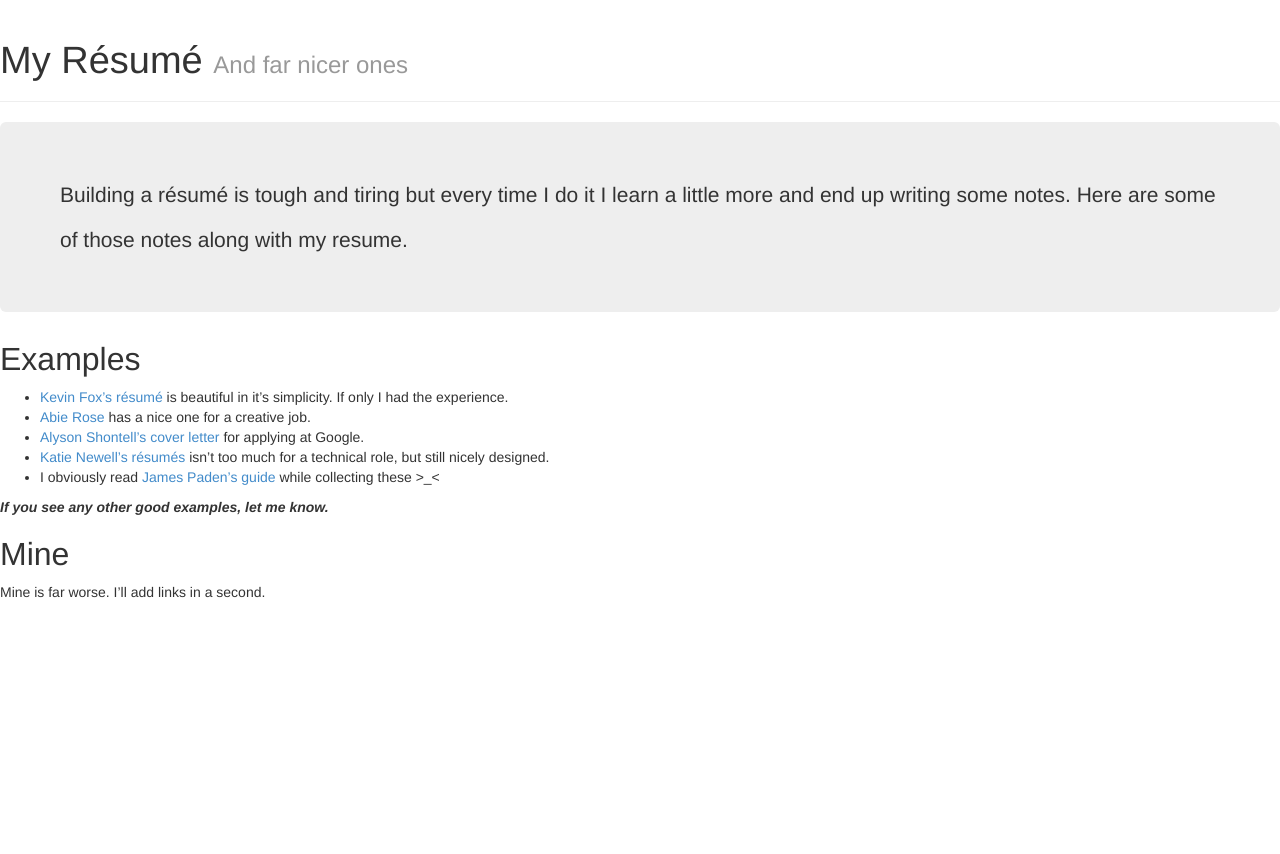
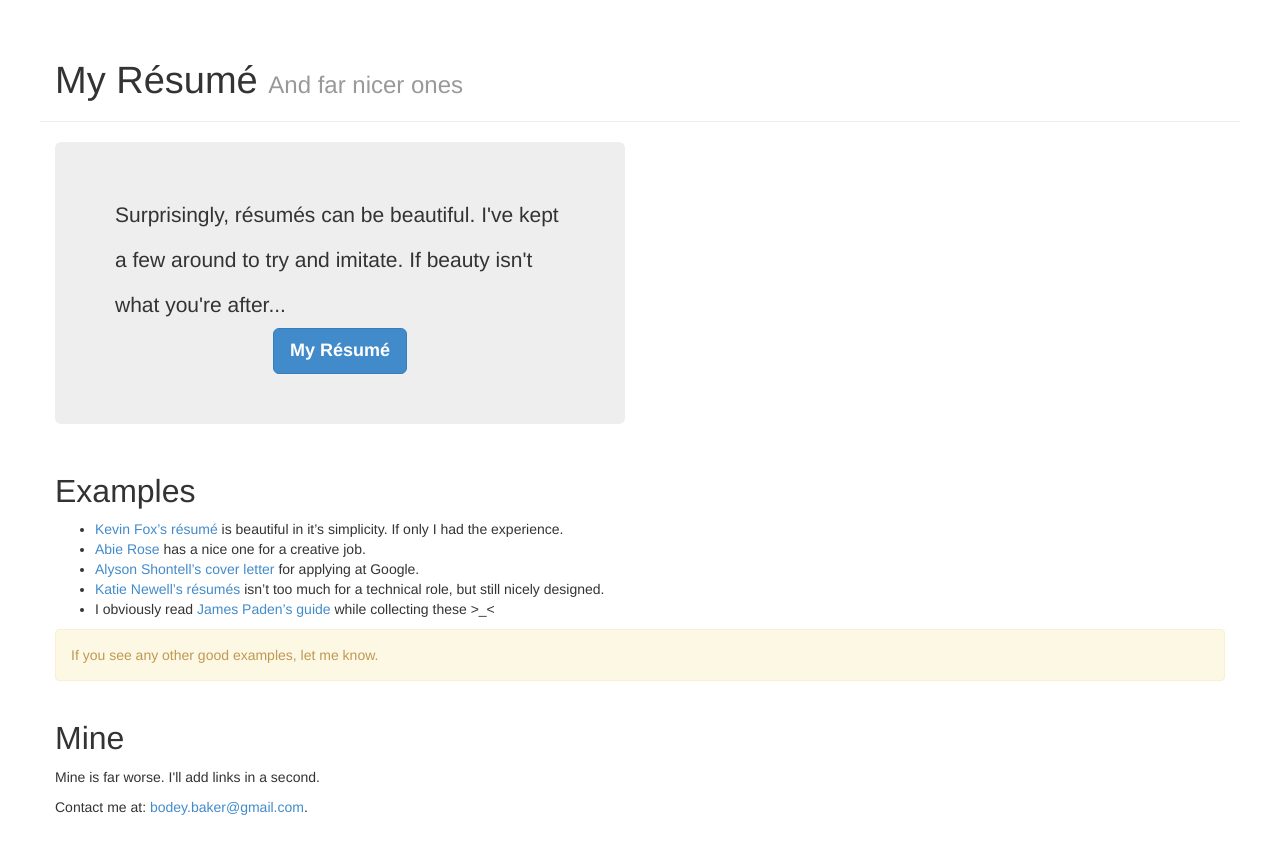
Before and after one commit to porcoesphino/bodey-cv, a Jekyll site: the page built from index.markdown, in a window 1280 px wide. Shown: the top 854 px of the page. Built offline with Jekyll 4.4.1, drawn with Linux system fonts in a browser that asks for light colours.

Commit message:
first real commit

```diff
--- a/_layouts/default.html
+++ b/_layouts/default.html
@@ -3,17 +3,18 @@
   <head>
     <title>{{page.title}}</title>
     <meta name="viewport" content="width=device-width, initial-scale=1.0">
-    <link href="{{ site.baseurl}}/bootstrap/css/bootstrap.min.css" rel="stylesheet" media="screen">
+    <link href="{{site.baseurl}}/bootstrap/css/bootstrap.min.css" rel="stylesheet" media="screen">
+    <link href="{{site.baseurl}}/local.css" rel="stylesheet" media="screen">
     <!-- Tell IE to render in it's latest version -->
     <meta http-equiv="X-UA-Compatible" content="IE=edge">
   </head>
   <body>
-
+    <div class="container">
     {{content}}
-
+    </div>
     <script src="http://code.jquery.com/jquery.js"></script>
-    <script src="{{ site.baseurl}}/bootstrap/js/bootstrap.min.js"></script>
+    <script src="{{site.baseurl}}/bootstrap/js/bootstrap.min.js"></script>
     <!-- Responsive features in IE8 (https://github.com/scottjehl/Respond) -->
-    <script src="{{ site.baseurl}}/bootstrap/respond.min.js"></script>
+    <script src="{{site.baseurl}}/bootstrap/respond.min.js"></script>
   </body>
 </html>
--- a/index.markdown
+++ b/index.markdown
@@ -3,12 +3,19 @@ layout: default
 title: My Résumé, and a few others
 ---
 
-<div class="page-header">
-  <h1>My Résumé <small>And far nicer ones</small></h1>
+
+<div class="row page-header">
+  <div class="col-lg-12">
+    <h1>My Résumé <small>And far nicer ones</small></h1>
+  </div>
 </div>
-
-<div class="jumbotron">
-Building a résumé is tough and tiring but every time I do it I learn a little more and end up writing some notes. Here are some of those notes along with my resume.
+<div class="row">
+<div class="col-lg-6">
+  <div class="jumbotron">
+Surprisingly, résumés can be beautiful. I've kept a few around to try and imitate. If beauty isn't what you're after...<br/>
+<div><a class="btn btn-primary btn-lg" href="latex/bodey-cv.pdf">My Résumé</a></div>
+  </div>
+</div>
 </div>
 
 ## Examples
@@ -19,9 +26,15 @@ Building a résumé is tough and tiring but every time I do it I learn a little
 * [Katie Newell's résumés](http://www.katienewell.com) isn't too much for a technical role, but still nicely designed.
 * I obviously read [James Paden's guide](http://www.xemion.com/website-design-learning-center/5-steps-to-the-perfect-web-designer-resume/) while collecting these >_<
 
+<div class="alert">
+If you see any other good examples, let me know.
+</div>
 
-***If you see any other good examples, let me know.***
+<div class="row">
+  <div class="col-lg-6">
+    <h2>Mine</h2>
 
-## Mine
-
-Mine is far worse. I'll add links in a second.
+    <p>Mine is far worse. I'll add links in a second.</p>
+  </div>
+</div>
+Contact me at: <bodey.baker@gmail.com>.
--- /dev/null
+++ b/local.css
@@ -0,0 +1,3 @@
+div.jumbotron > div {
+  text-align: center;
+}
```
Also changed, not shown: favicon.ico (added), 1 other file.
